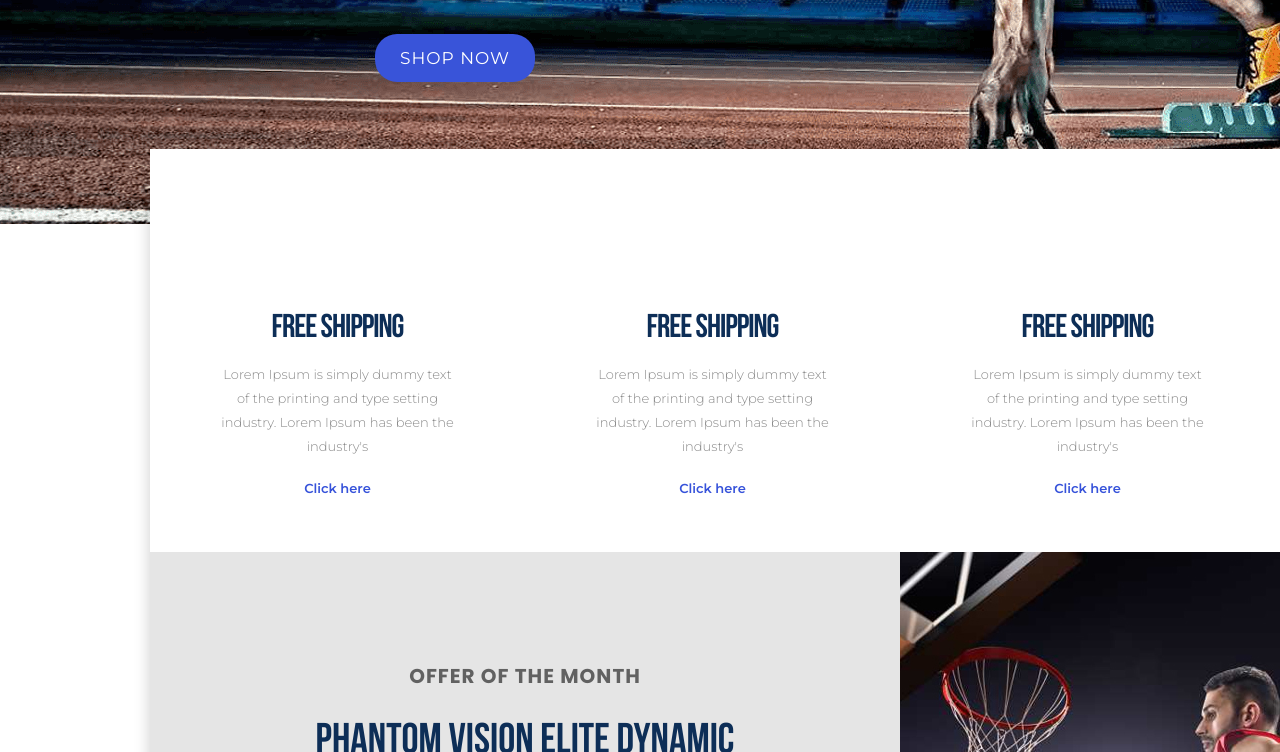
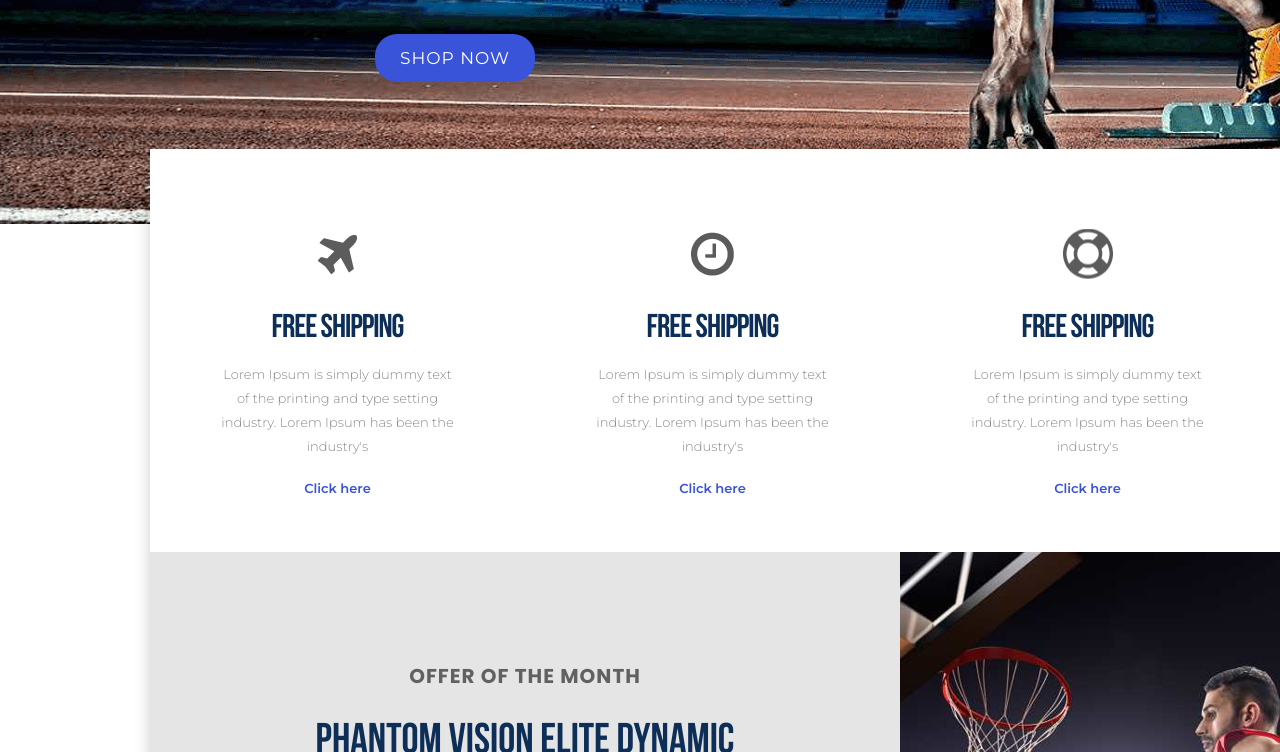
Before and after one commit to A1RET/sportstore, a plain HTML site: page index.html in a window 1280 px wide. Shown: the part 624-1376 px from the top of the page. Drawn offline with Linux system fonts and the light colour scheme.

Commit message:
Добавил иконки в блок features

```diff
--- a/css/style.css
+++ b/css/style.css
@@ -281,9 +281,29 @@ img {
 }
 
 .feature-item {
+  position: relative;
   padding-bottom: 50px;
 
   text-align: center;
+}
+
+.feature-item::before {
+  content: "";
+  position: absolute;
+  width: 50px;
+  height: 50px;
+  top: 80px;
+  left: 50%;
+  transform: translateX(-50%);
+  background: url("../img/decor/circle.png") no-repeat center;
+}
+
+.feature-item-plane::before {
+  background-image: url("../img/decor/plane.png");
+}
+
+.feature-item-clock::before {
+  background-image: url("../img/decor/clock.png");
 }
 
 .feature-title {
--- a/index.html
+++ b/index.html
@@ -52,12 +52,12 @@
     <section class="features">
       <h2 class="visually-hidden">Features</h2>
       <ul class="features-list">
-        <li class="feature-item">
+        <li class="feature-item feature-item-plane">
           <h3 class="feature-title">Free shipping</h3>
           <p class="feature-text">Lorem Ipsum is simply dummy text of the printing and type setting industry. Lorem Ipsum has been the industry's</p>
           <a href="">Click here</a>
         </li>
-        <li class="feature-item">
+        <li class="feature-item feature-item-clock">
           <h3 class="feature-title">Free shipping</h3>
           <p class="feature-text">Lorem Ipsum is simply dummy text of the printing and type setting industry. Lorem Ipsum has been the industry's</p>
           <a href="">Click here</a>
```
